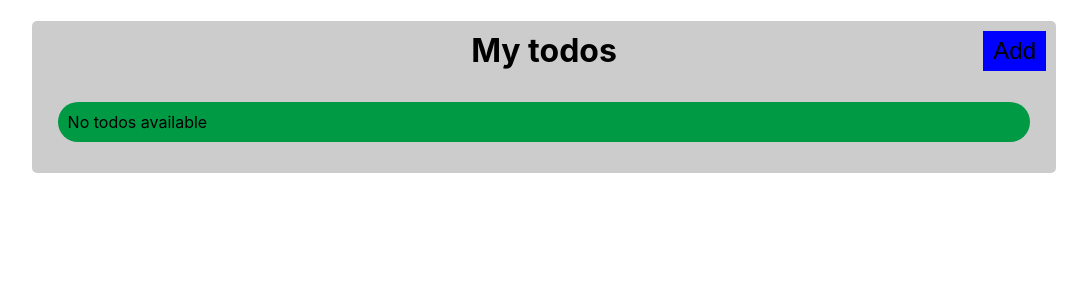
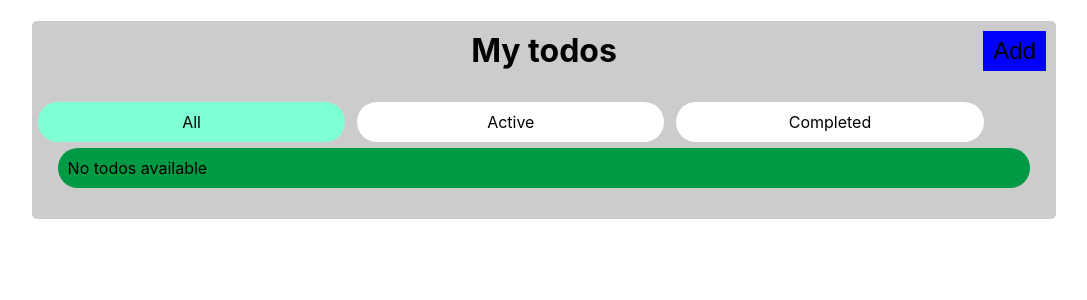
Before and after one commit to pravat11/test_project, a React (Create React App) app: page / in a window 1280 px wide. Shown: the top 300 px of the page, without its empty margins (96-1183 px from the left). Built offline with nearby package versions, Linux system fonts and the light colour scheme.

Commit message:
Design for tabs and set visibility filter

```diff
--- a/src/assets/index.css
+++ b/src/assets/index.css
@@ -105,3 +105,22 @@ input[type='text'] {
 .cancel-button {
   background-color: red;
 }
+
+.tabs-container {
+  padding-bottom: 30px;
+}
+
+.tab-items {
+  float: left;
+  width: 30%;
+  cursor: pointer;
+  background-color: white;
+  margin: 0 6px;
+  text-align: center;
+  padding: 10px 0px;
+  border-radius: 25px;
+}
+
+.tab-items.active {
+  background-color: aquamarine;
+}
--- a/src/components/App.js
+++ b/src/components/App.js
@@ -1,7 +1,9 @@
 import React from 'react';
 
 import TodoList from './TodoList';
+import TodoTabs from './TodoTabs';
 import AddTodoForm from './AddTodoForm';
+import VisibilityFilters from '../maps/VisibilityFilters';
 
 class App extends React.Component {
   constructor() {
@@ -9,9 +11,20 @@ class App extends React.Component {
 
     this.state = {
       todos: [],
-      isShowingTodoForm: false
+      isShowingTodoForm: false,
+      visibilityFilter: VisibilityFilters.ALL
     };
   }
+
+  setVisibilityFilter = visibilityFilter => {
+    const filterExists = Object.keys(VisibilityFilters).find(filter => VisibilityFilters[filter] === visibilityFilter);
+
+    if (!filterExists) {
+      return;
+    }
+
+    this.setState({ visibilityFilter });
+  };
 
   saveTodo = text => {
     const todoObject = {
@@ -62,11 +75,14 @@ class App extends React.Component {
         {this.state.isShowingTodoForm ? (
           <AddTodoForm saveTodo={this.saveTodo} toggleTodoForm={this.toggleTodoForm} />
         ) : (
-          <TodoList
-            todos={this.state.todos}
-            removeTodo={this.removeTodo}
-            toggleTodoCompletionStatus={this.toggleTodoCompletionStatus}
-          />
+          <React.Fragment>
+            <TodoTabs visibilityFilter={this.state.visibilityFilter} setVisibilityFilter={this.setVisibilityFilter} />
+            <TodoList
+              todos={this.state.todos}
+              removeTodo={this.removeTodo}
+              toggleTodoCompletionStatus={this.toggleTodoCompletionStatus}
+            />
+          </React.Fragment>
         )}
       </div>
     );
--- /dev/null
+++ b/src/components/TodoTabs.jsx
@@ -0,0 +1,28 @@
+import React from 'react';
+
+import VisibilityFilters from '..//maps/VisibilityFilters';
+
+const TodoTabs = props => (
+  <div className="tabs-container">
+    <div
+      className={props.visibilityFilter === VisibilityFilters.ALL ? 'tab-items active' : 'tab-items'}
+      onClick={() => props.setVisibilityFilter(VisibilityFilters.ALL)}
+    >
+      All
+    </div>
+    <div
+      className={props.visibilityFilter === VisibilityFilters.ACTIVE ? 'tab-items active' : 'tab-items'}
+      onClick={() => props.setVisibilityFilter(VisibilityFilters.ACTIVE)}
+    >
+      Active
+    </div>
+    <div
+      className={props.visibilityFilter === VisibilityFilters.COMPLETED ? 'tab-items active' : 'tab-items'}
+      onClick={() => props.setVisibilityFilter(VisibilityFilters.COMPLETED)}
+    >
+      Completed
+    </div>
+  </div>
+);
+
+export default TodoTabs;
--- /dev/null
+++ b/src/maps/VisibilityFilters.js
@@ -0,0 +1,7 @@
+const VisibilityFilters = {
+  ALL: 'ALL',
+  ACTIVE: 'ACTIVE',
+  COMPLETED: 'COMPLETED'
+};
+
+export default VisibilityFilters;
```
